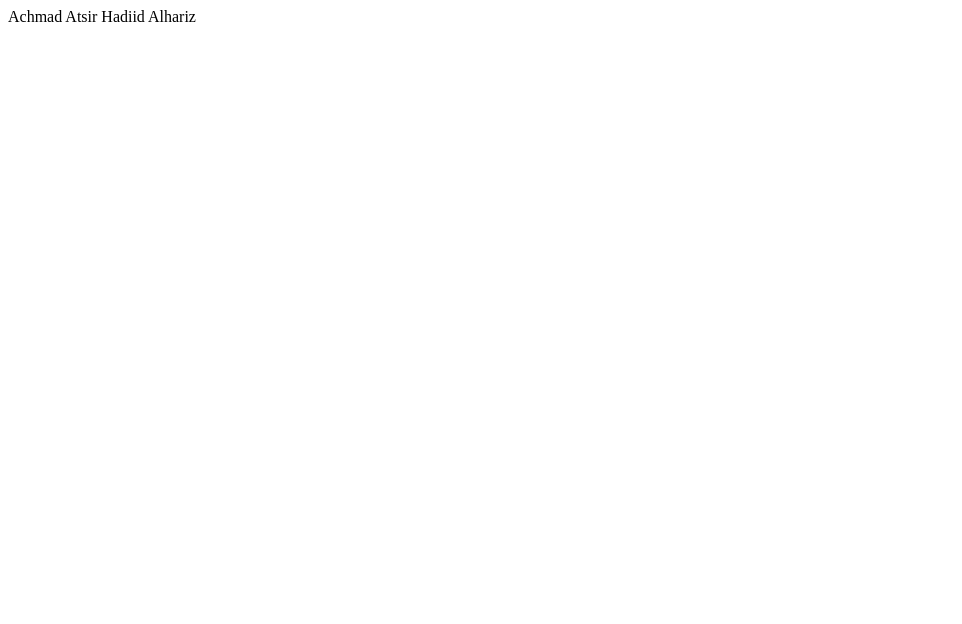
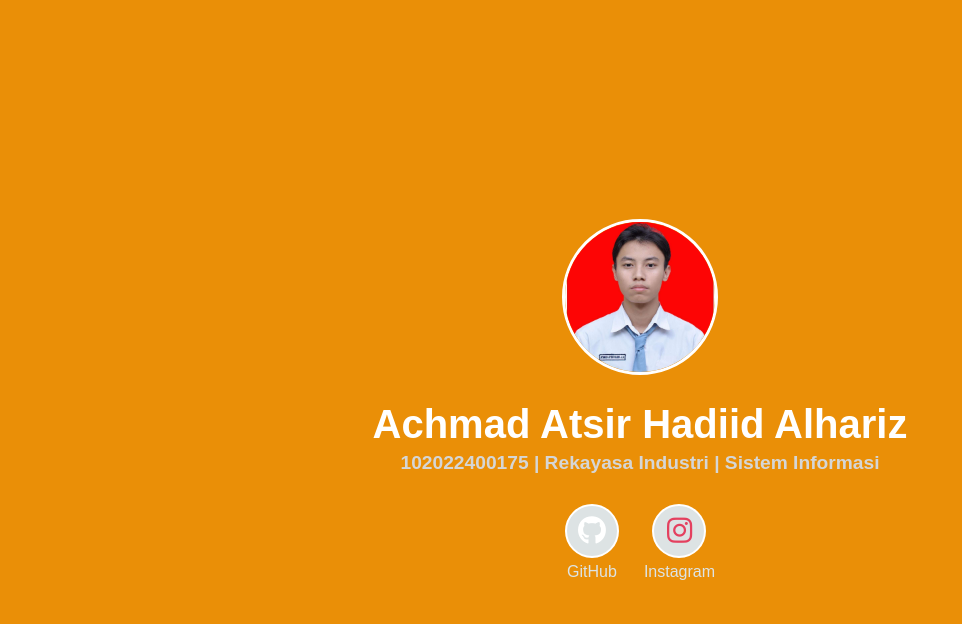
Before and after one commit to hariz00123-telkom/hariz00123-telkom.github.io, a plain HTML site: page index.html in a window 1280 px wide. Shown: the whole page, without its empty margins (0-962 px from the left). Drawn offline with Linux system fonts and the light colour scheme.

Commit message:
Update index.html

```diff
--- a/index.html
+++ b/index.html
@@ -1 +1,141 @@
-Achmad Atsir Hadiid Alhariz
+<!DOCTYPE html>
+<html lang="id">
+<head>
+    <meta charset="UTF-8">
+    <meta name="viewport" content="width=device-width, initial-scale=1.0">
+    <title>Web Saya - Hadyan Arkananta Ryandi</title>
+
+    <link rel="stylesheet" href="https://cdnjs.cloudflare.com/ajax/libs/font-awesome/6.5.2/css/all.min.css">
+
+    <style>
+        body {
+            font-family: Arial, sans-serif;
+            background-color: #ea8f07; /* Biru terang */
+            color: #dde4e5; /* Teks abu-abu muda */
+            margin: 0;
+            display: flex;
+            justify-content: center;
+            align-items: center;
+            min-height: 100vh;
+        }
+
+        .container {
+            text-align: center;
+            padding: 40px 20px;
+        }
+
+        /* Foto Profil CONTAINER */
+        .profile-picture {
+            width: 150px;
+            height: 150px;
+            border-radius: 50%;
+            margin: 0 auto 20px;
+            border: 3px solid #ffffff;
+            overflow: hidden;
+        }
+
+        /* Gambar di dalam lingkaran */
+        .profile-picture img {
+            width: 100%;
+            height: 100%;
+            object-fit: cover;
+            display: block;
+        }
+
+        /* Detail Diri */
+        h1 {
+            font-size: 2.5em;
+            margin-bottom: 5px;
+            color: #ffffff;
+        }
+
+        h2 {
+            font-size: 1.2em;
+            color: #d5d6d6;
+            margin-top: 0;
+            margin-bottom: 30px;
+        }
+
+        /* Tautan Sosial Media */
+        .social-links {
+            display: flex;
+            justify-content: center;
+            gap: 25px;
+        }
+
+        .social-links a {
+            text-decoration: none;
+            color: #dde4e5;
+            font-size: 1em;
+            display: flex;
+            flex-direction: column;
+            align-items: center;
+        }
+
+        .social-icon {
+            width: 50px;
+            height: 50px;
+            border-radius: 50%;
+            margin-bottom: 5px;
+            border: 2px solid #ffffff;
+            display: flex;
+            justify-content: center;
+            align-items: center;
+            font-size: 1.8em;
+            background-color: #dde3e4;
+        }
+
+        /* Warna Ikon Font Awesome Asli */
+        .social-icon .fa-github {
+            color: #ffffff;
+        }
+
+        .social-icon .fa-instagram {
+            color: #E4405F;
+        }
+
+        /* Efek Hover sederhana */
+        .social-links a:hover {
+            color: #ffffff;
+        }
+        .social-links a:hover .social-icon {
+            background-color: #ffffff;
+            border-color: #b37c05;
+        }
+        .social-links a:hover .social-icon .fa-github {
+            color: #000000;
+        }
+    </style>
+</head>
+<body>
+
+    <div class="container">
+        <div class="profile-picture">
+            <img
+                src="foto merah.jpg"
+                alt="foto merah">
+        </div>
+
+        <h1>Achmad Atsir Hadiid Alhariz</h1>
+
+        <h2>102022400175 | Rekayasa Industri | Sistem Informasi</h2>
+
+        <div class="social-links">
+            <a href="https://github.com/hariz00123-telkom" target="_blank">
+                <div class="social-icon">
+                    <i class="fab fa-github"></i>
+                </div>
+                GitHub
+            </a>
+            <a href="https://instagram.com/atsiiirrr" target="_blank">
+                <div class="social-icon">
+                    <i class="fab fa-instagram"></i>
+                </div>
+                Instagram
+            </a>
+        </div>
+
+    </div>
+
+</body>
+</html>
```
